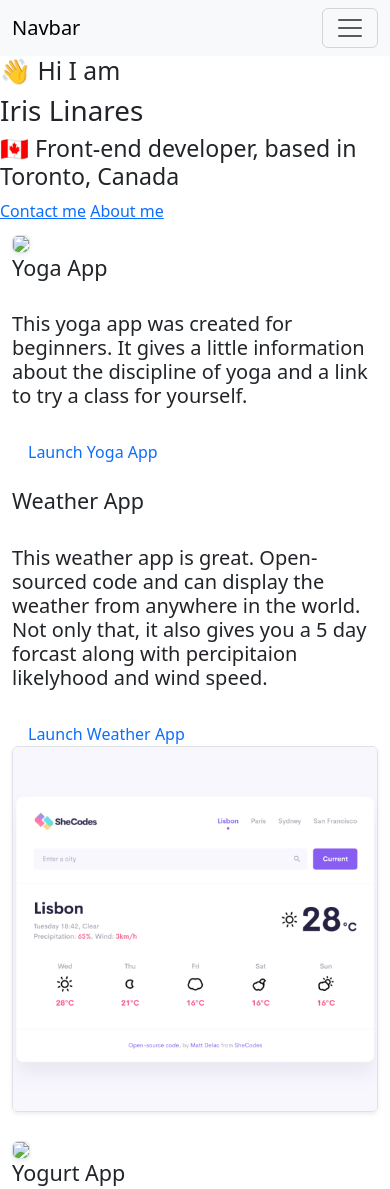
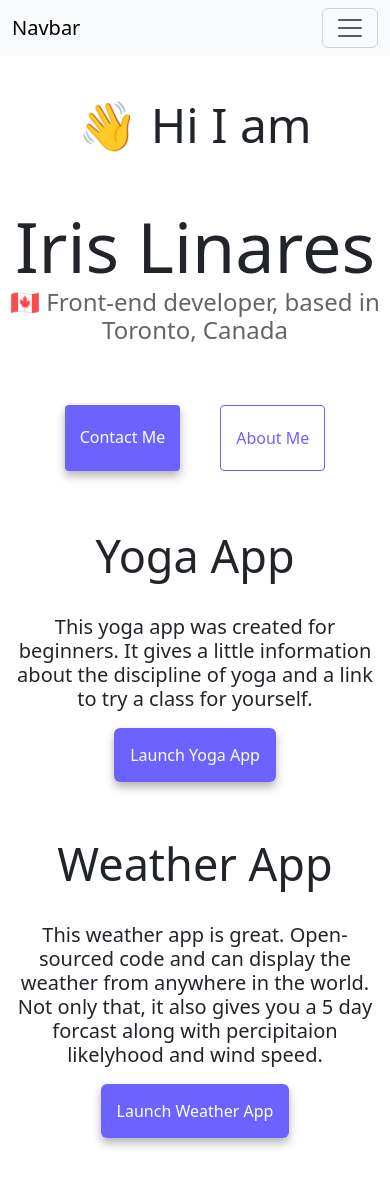
Before and after one commit to iriscuello/advancedTools-Homework, a plain HTML site: page index.html in a window 390 px wide. Shown: the top 1189 px of the page. Drawn offline with nearby package versions, Linux system fonts and the light colour scheme.

Commit message:
made SEO friendly
added title, link name, image alternative text.  fixed email link.
added @media queries for mobile devices

```diff
--- a/index.html
+++ b/index.html
@@ -4,7 +4,8 @@
     <meta charset="UTF-8" />
     <meta http-equiv="X-UA-Compatible" content="IE=edge" />
     <meta name="viewport" content="width=device-width, initial-scale=1.0" />
-    <title>[Your name]</title>
+    <meta name="description" content="Apps that I have built with sheCodes.io">
+    <title>Front-End Developer - Iris Linares</title>
     <link
       href="https://cdn.jsdelivr.net/npm/bootstrap@5.3.0-alpha1/dist/css/bootstrap.min.css"
       rel="stylesheet"
@@ -16,19 +17,29 @@
       integrity="sha384-w76AqPfDkMBDXo30jS1Sgez6pr3x5MlQ1ZAGC+nuZB+EYdgRZgiwxhTBTkF7CXvN"
       crossorigin="anonymous"
     ></script>
-    <link rel="stylesheet" href="style.css" />
+    <link rel="stylesheet" href="/styling/style.css" />
   </head>
   <body>
     <nav class="navbar sticky-top navbar-expand-lg bg-body-tertiary">
       <div class="container-fluid">
         <a class="navbar-brand" href="#">Navbar</a>
-            <button class="navbar-toggler" type="button" data-bs-toggle="collapse" data-bs-target="#navbarNav" aria-controls="navbarNav" aria-expanded="false" aria-label="Toggle navigation">
+        <button
+          class="navbar-toggler"
+          type="button"
+          data-bs-toggle="collapse"
+          data-bs-target="#navbarNav"
+          aria-controls="navbarNav"
+          aria-expanded="false"
+          aria-label="Toggle navigation"
+        >
           <span class="navbar-toggler-icon"></span>
         </button>
         <div class="collapse navbar-collapse" id="navbarNav">
           <ul class="navbar-nav">
             <li class="nav-item">
-                  <a class="nav-link active" aria-current="page" href="index.html">Home</a>
+              <a class="nav-link active" aria-current="page" href="index.html"
+                >Home</a
+              >
             </li>
             <li class="nav-item">
               <a class="nav-link" href="about.html">About Me</a>
@@ -36,7 +47,6 @@
             <li class="nav-item">
               <a class="nav-link" href="about.html#contact">Contact Me</a>
             </li>
-
           </ul>
         </div>
       </div>
@@ -45,15 +55,15 @@
     <h1>Iris Linares</h1>
     <h3>🇨🇦 Front-end developer, based in Toronto, Canada</h3>
     <div class="navigation-links">
-      <a href="about.html#contact" class="contact-link">Contact me</a>
-      <a href="about.html" class="about-link">About me</a>
+      <a href="about.html#contact" title="Contact me" class="contact-link">Contact me</a>
+      <a href="about.html" title="About Me" class="about-link">About me</a>
     </div>
     <div class="container mt-2">
       <div class="row">
         <div class="col-md-6">
           <img
-            src="images/yoga.png"
-            class="img-fluid border rounded shadow-sm"
+            src="images/yoga.png" alt="Yoga project"
+            class="img-fluid border rounded shadow-sm d-none d-lg-block"
           />
         </div>
         <div class="col-md-6">
@@ -65,9 +75,7 @@
             for yourself.
           </h5>
           <br />
-          <a
-            href="#hi"
-            class="contact-link p-3 rounded text-decoration-none"
+          <a href="#hi" title="Yoga App" class="contact-link p-3 rounded text-decoration-none"
             >Launch Yoga App</a
           >
         </div>
@@ -84,16 +92,14 @@
             a 5 day forcast along with percipitaion likelyhood and wind speed.
           </h5>
           <br />
-          <a
-            href="#hi"
-            class="contact-link p-3 rounded text-decoration-none"
+          <a href="#hi"  title="Weather App" class="contact-link p-3 rounded text-decoration-none"
             >Launch Weather App</a
           >
         </div>
         <div class="col-md-6">
           <img
-            src="images/weather.png"
-            class="img-fluid border rounded shadow-sm"
+            src="images/weather.png" alt="Weather project"
+            class="img-fluid border rounded shadow-sm d-none d-lg-block"
           />
         </div>
       </div>
@@ -102,8 +108,8 @@
       <div class="row">
         <div class="col-md-6">
           <img
-            src="images/yogurt.png"
-            class="img-fluid border rounded shadow-sm"
+            src="images/yogurt.png" alt="Yogurt Project"
+            class="img-fluid border rounded shadow-sm d-none d-lg-block"
           />
         </div>
 
@@ -111,13 +117,15 @@
           <h4>Yogurt App</h4>
           <br />
           <h5 class="fw-normal">
-          The Yogurt app explains the process of making one of my favorite yogurts. Greek Yogurt. Not just healthy but great tasting too.
+            The Yogurt app explains the process of making one of my favorite
+            yogurts. Greek Yogurt. Not just healthy but great tasting too.
           </h5>
           <br />
-        <a href="#hi" class="contact-link p-3 rounded text-decoration-none"
+          <a href="#hi" title="Yogurt app" class="contact-link p-3 rounded text-decoration-none"
             >Launch Yogurt App</a
           >
         </div>
       </div>
+    </div>
   </body>
 </html>
--- a/styling/styles.css
+++ b/styling/style.css
@@ -18,6 +18,7 @@ h1 {
 
 h2 {
   font-size: 48px;
+  margin-top: 40px;
 }
 
 h3 {
@@ -78,6 +79,7 @@ p {
   color: var(--primary-color);
   font-size: 28px;
   text-decoration: none;
+  margin-bottom: 40px;
 }
 
 .email-link:hover {
@@ -93,9 +95,20 @@ img {
 }
 .container {
   margin-top: 60px;
+  margin-bottom: 40px;
 }
 
 #aboutPics {
   margin-top: 20px;
   margin-bottom: 30px;
 }
+
+@media (max-width: 900px) {
+  h1 {
+    font-size: 70px;
+    text-align: center;
+  }
+  .row {
+    text-align: center;
+  }
+}
```
Also changed, not shown: about.html (+4 -3 lines), images/yoga.png (added), images/yogurt.png (added), 1 other file. Lines whose indentation alone changed are shown as unchanged.
